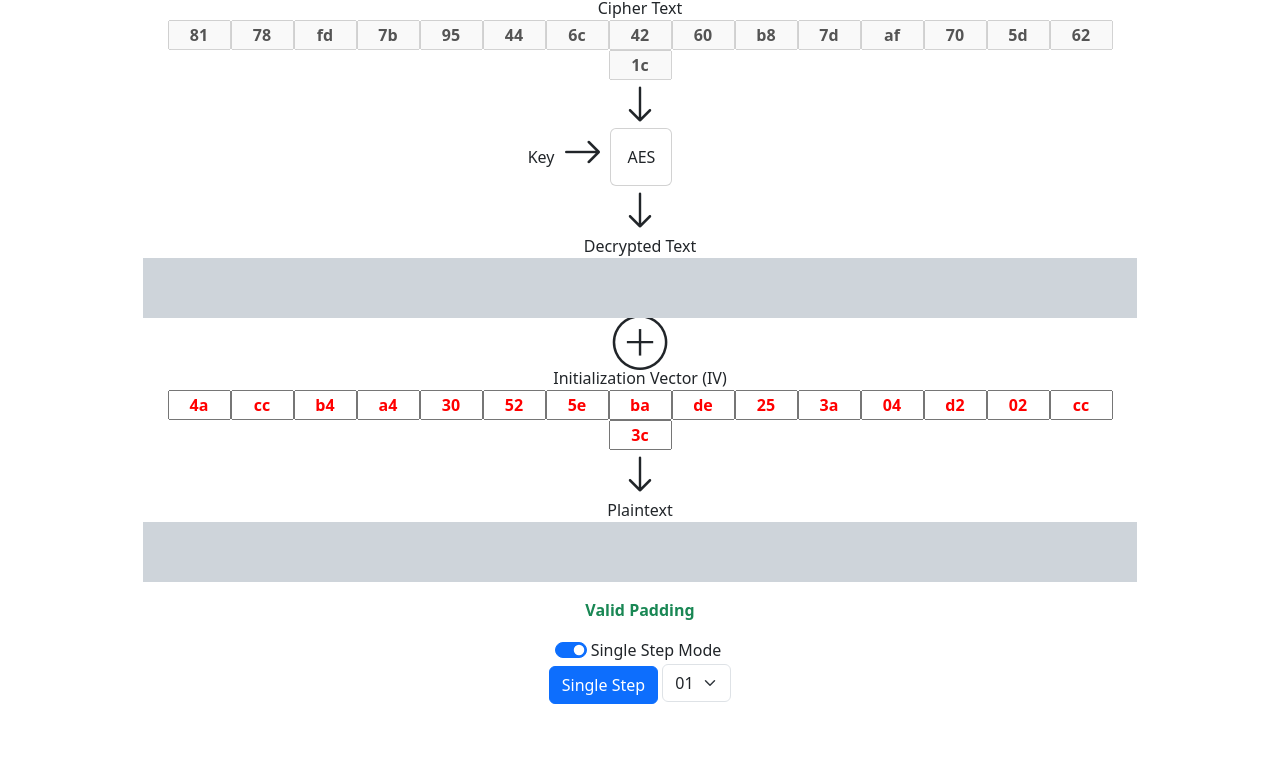
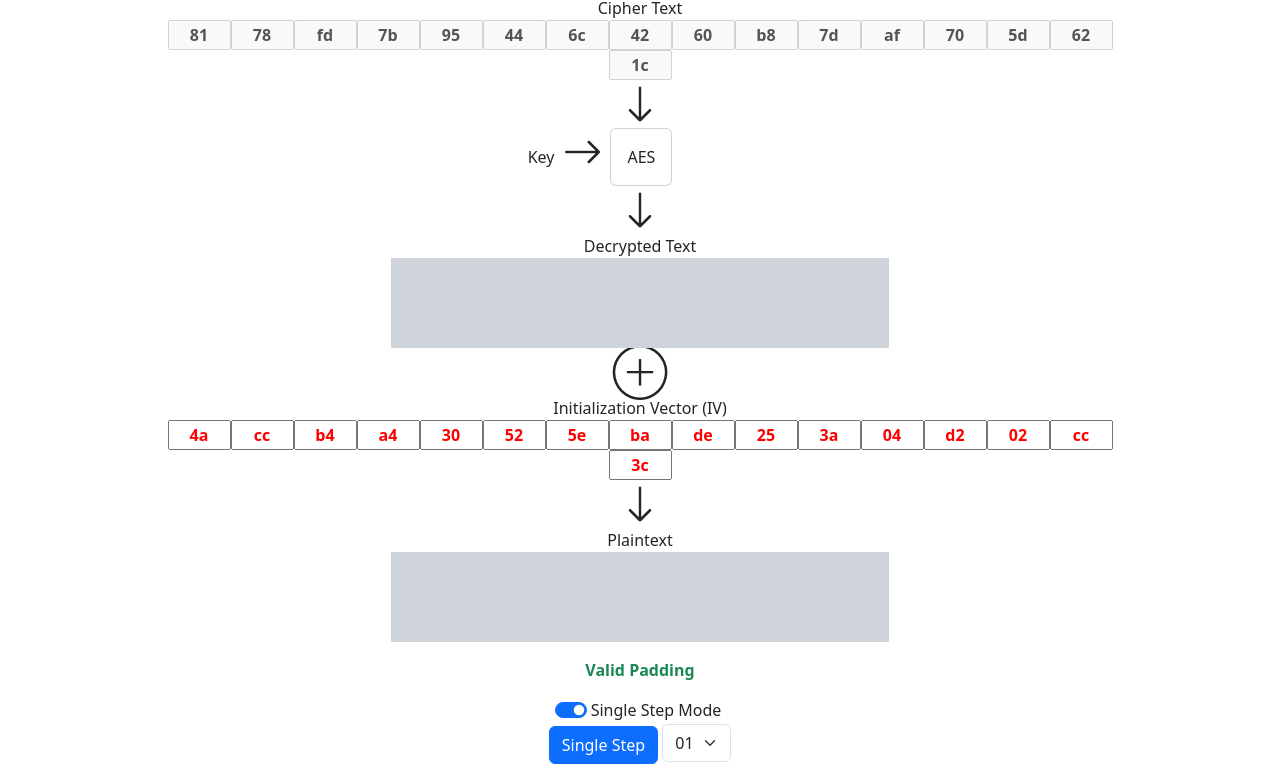
Before and after one commit to tonytu1999/tonytu1999.github.io, a plain HTML site: page index.html in a window 1280 px wide. Shown: the part 138-918 px from the top of the page. Before the commit the page ends 858 px from the top, so only its background shows below. Drawn offline with nearby package versions, Linux system fonts and the light colour scheme; a web font is replaced by a local one.

Commit message:
Update index.html

```diff
--- a/index.html
+++ b/index.html
@@ -51,7 +51,7 @@
 
                     <div class="container-fluid">
                       <h2 class="fw-bold" style="font-family: 'Fredericka the Great', serif;">Concept Demo: Padding Oracle</h2>
-                      <div class="d-flex justify-content-center">
+                      <div class="">
                         <div class="text-center">
                           <div class="d-flex flex-column mb-3">
 
@@ -75,7 +75,7 @@
 
                             <div>Decrypted Text
                               <div id="xor-value-blur"
-                                   class="bg-dark-subtle position-relative"
+                                   class="bg-dark-subtle position-relative w-50 mx-auto"
                                    data-bs-toggle="tooltip"
                                    data-bs-placement="right"
                                    data-bs-title="Click to see the content">
@@ -97,7 +97,7 @@
 
                             <div class="mb-3 ">Plaintext
                               <div id="plaintext-blur"
-                                   class="bg-dark-subtle position-relative"
+                                   class="bg-dark-subtle position-relative w-50 mx-auto"
                                    data-bs-toggle="tooltip"
                                    data-bs-placement="right"
                                    data-bs-title="Click to see the content">
```
